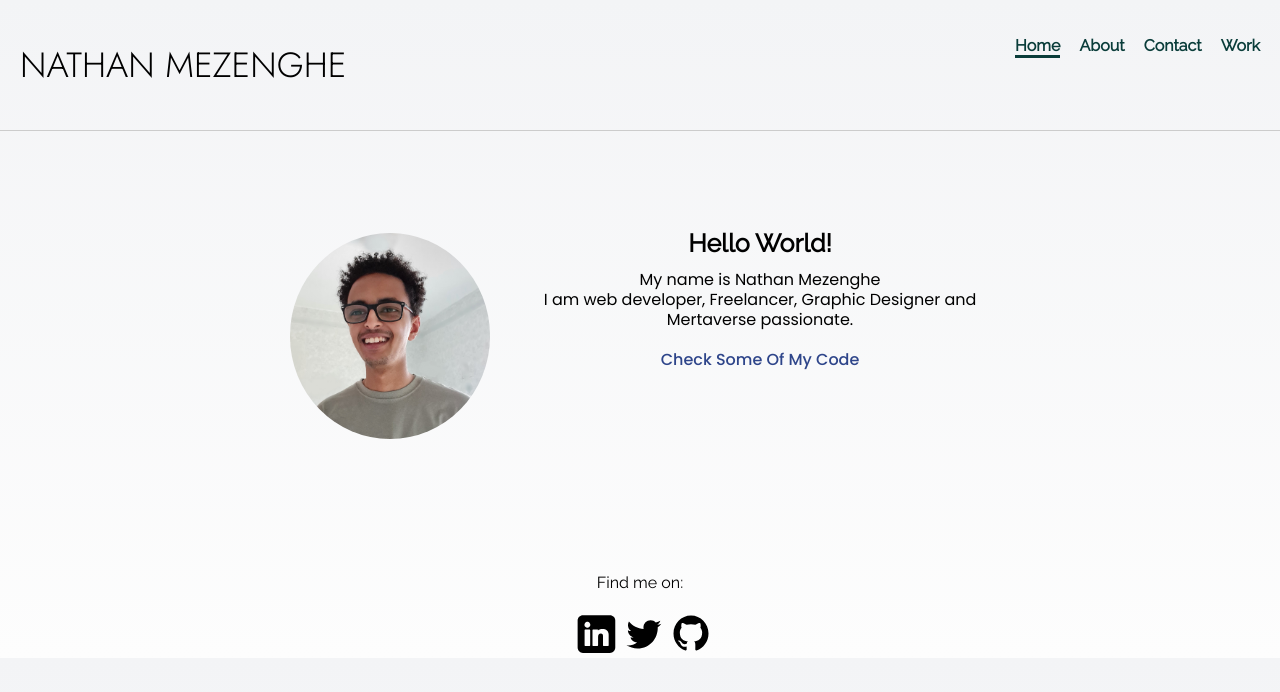
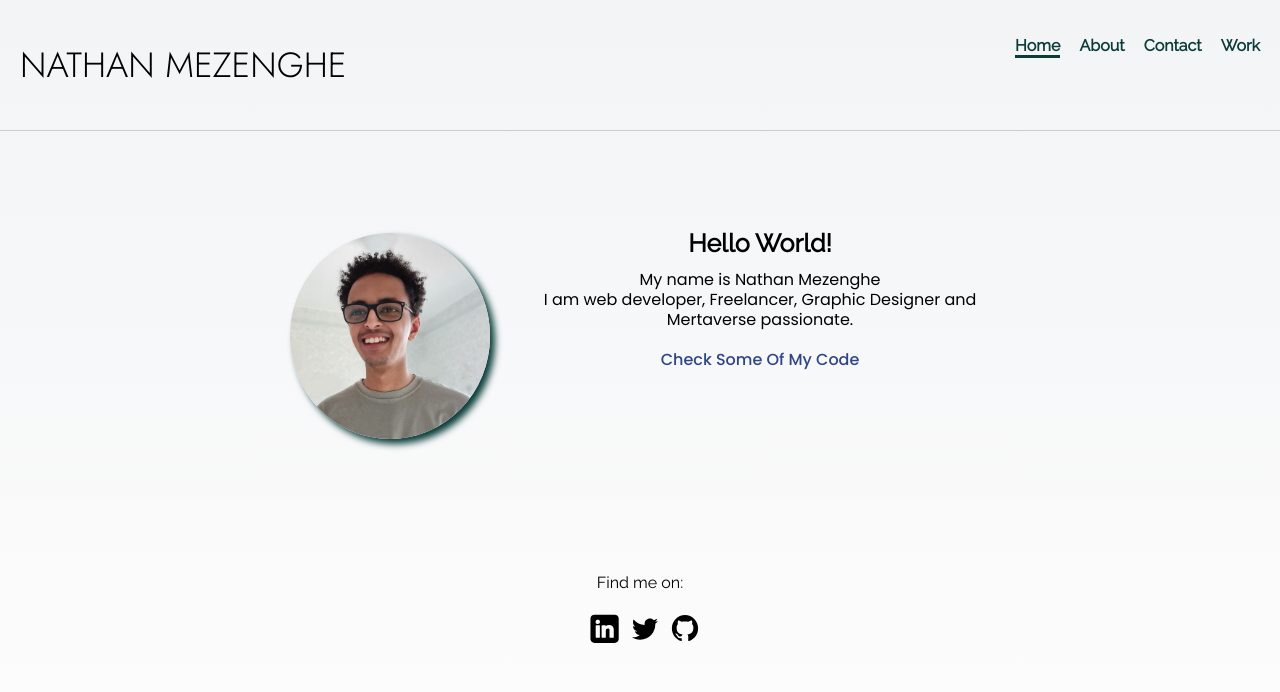
Before and after one commit to Nathan-Mez/portfolio-website, a plain HTML site: page index.html in a window 1280 px wide. Drawn offline with Linux system fonts and the light colour scheme; files that its build step writes are made by us from their sources.

Commit message:
final changes

```diff
--- a/css/style.production.css
+++ b/css/style.production.css
@@ -8,6 +8,11 @@ body {
   text-align: center;
   background: -webkit-gradient(linear, left bottom, left top, from(#FDFDFD), to(#F3F4F6));
   background: linear-gradient(to top, #FDFDFD, #F3F4F6);
+}
+
+.index_body {
+  height: 100vh;
+  margin: 0px;
 }
 
 /*---------------------------------Heads--------------------------------------------------*/
@@ -191,6 +196,7 @@ button:focus {
   width: 200px;
   margin-right: 40px;
   border-radius: 50%;
+  box-shadow: 5px 5px 7px #0A3D3A ;
 }
 
 .profile_text, #About_par {
@@ -333,9 +339,9 @@ footer{
 }
 
 .social_media-logo{
-  width: 40px;
+  width: 30px;
   transition: 0.3s;
-  margin-left: 7px;
+  margin-left: 10px;
 }
 
 /*--------------------------------Box-Sizing--------------------------------------------------*/
--- a/index.html
+++ b/index.html
@@ -11,7 +11,7 @@
       </head>
       <!--*************************-End of Head-****************************************************-->
 
-      <body>
+      <body class = index_body>
         <header></header>
             <div class="page-header">
                  <p class="page-header_item">NATHAN MEZENGHE</p>
```
